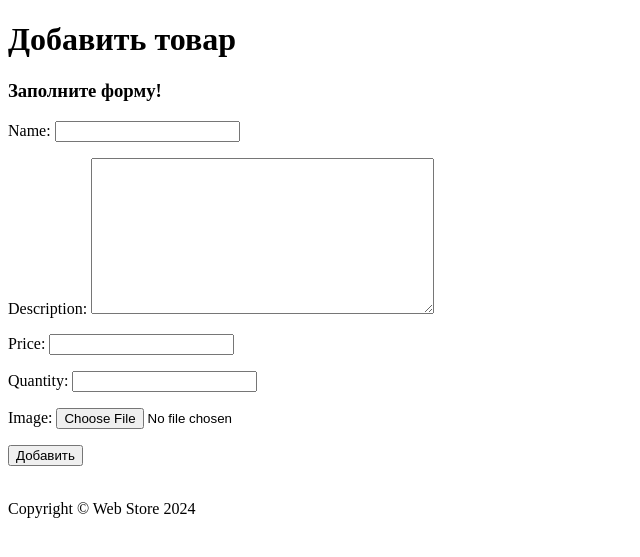
After one commit to PavelGrosberg/GB_Django_Project, a Django app: page /products/add/ in a window 1280 px wide. The commit adds this page. Shown: the top 557 px of the page, without its empty margins (0-640 px from the left). Run offline with Django 4.2, Linux system fonts and the light colour scheme.

Commit message:
Seminar4 HomeWork Commit

```diff
--- /dev/null
+++ b/web_store/products/forms.py
@@ -0,0 +1,21 @@
+from django import forms
+from .models import Product
+
+
+class ProductForm(forms.Form):
+    name = forms.CharField(max_length=255)
+    description = forms.CharField(widget=forms.Textarea)
+    price = forms.DecimalField(min_value=0, max_digits=10, decimal_places=2)
+    quantity = forms.IntegerField(min_value=1)
+    image = forms.ImageField()
+
+    def save(self):
+        cleaned_data = self.cleaned_data
+        product = Product.objects.create(
+            name=cleaned_data['name'],
+            description=cleaned_data['description'],
+            price=cleaned_data['price'],
+            quantity=cleaned_data['quantity'],
+            image=cleaned_data['image']
+        )
+        return product
--- a/web_store/products/models.py
+++ b/web_store/products/models.py
@@ -7,6 +7,7 @@ class Product(models.Model):
     price = models.DecimalField(max_digits=10, decimal_places=2)
     quantity = models.IntegerField()
     added_date = models.DateField(auto_now_add=True)
+    image = models.ImageField(upload_to='images/', default='Add image', blank=True)
 
     def __str__(self):
         return f'Product: {self.name}, price: {self.price}'
--- /dev/null
+++ b/web_store/products/templates/products/add_product.html
@@ -0,0 +1,13 @@
+{% extends 'base.html' %}
+
+{% block title %}Добавление товара{% endblock %}
+
+{% block content %}
+    <h1>Добавить товар</h1>
+    <h3>{{ message }}</h3>
+    <form action="{% url 'add_product' %}" method="post" enctype="multipart/form-data">
+        {% csrf_token %}
+        {{ form.as_p }}
+        <button type="submit">Добавить</button>
+    </form>
+{% endblock %}
--- a/web_store/products/urls.py
+++ b/web_store/products/urls.py
@@ -1 +1,10 @@
 from django.urls import path
+
+from .views import add_product, fetch_product, fetch_product_list, edit_product
+
+urlpatterns = [
+    path('add/', add_product, name='add_product'),
+    path('edit/<int:product_id>/', edit_product, name='edit_product'),
+    path('list/', fetch_product_list, name='product_list'),
+    path('<int:product_id>/', fetch_product, name='product_view'),
+]
--- a/web_store/products/views.py
+++ b/web_store/products/views.py
@@ -1 +1,62 @@
-from django.shortcuts import render
+from django.shortcuts import render, redirect, get_object_or_404
+
+from .forms import ProductForm
+from .models import Product
+
+
+def add_product(request):
+    if request.method == 'POST':
+        form = ProductForm(request.POST, request.FILES)
+        if form.is_valid():
+            name = form.cleaned_data['name']
+            description = form.cleaned_data['description']
+            price = form.cleaned_data['price']
+            quantity = form.cleaned_data['quantity']
+            image = form.cleaned_data['image']
+            product = Product(
+                name=name,
+                description=description,
+                price=price,
+                quantity=quantity,
+                image=image
+            )
+            product.save()
+            return redirect('product_list')
+    else:
+        form = ProductForm()
+        message = 'Заполните форму!'
+    return render(request, 'products/add_product.html', {'form': form, 'message': message})
+
+
+def fetch_product_list(request):
+    products = Product.objects.all()
+    return render(request, 'products/product_list.html', {'products': products})
+
+
+def fetch_product(request, product_id):
+    product = get_object_or_404(Product, pk=product_id)
+    return render(request, 'products/product_list.html', {'product': product})
+
+
+def edit_product(request, product_id):
+    product = get_object_or_404(Product, pk=product_id)
+
+    if request.method == 'POST':
+        form = ProductForm(request.POST, request.FILES)
+        if form.is_valid():
+            product.name = form.cleaned_data['name']
+            product.description = form.cleaned_data['description']
+            product.price = form.cleaned_data['price']
+            product.quantity = form.cleaned_data['quantity']
+            product.image = form.cleaned_data['image']
+            product.save()
+            return redirect('product_list')
+    else:
+        form = ProductForm(initial={
+            'name': product.name,
+            'description': product.description,
+            'price': product.price,
+            'quantity': product.quantity,
+            'image': product.image
+        })
+    return render(request, 'products/edit_product.html', {'form': form, 'product': product})
--- a/web_store/templates/base.html
+++ b/web_store/templates/base.html
@@ -14,7 +14,10 @@
     {% endblock %}
 
     <footer>
-         <p> Copyright &copy; Web Store 2024</p>
+        <br>
+        {% load i18n %}
+        {% now "Y" as current_year %}
+        {% blocktranslate %}<p>Copyright &copy; Web Store {{ current_year }} </p>{% endblocktranslate %}
     </footer>
 
 </body>
--- a/web_store/web_store/urls.py
+++ b/web_store/web_store/urls.py
@@ -14,6 +14,8 @@ Including another URLconf
     1. Import the include() function: from django.urls import include, path
     2. Add a URL to urlpatterns:  path('blog/', include('blog.urls'))
 """
+from django.conf import settings
+from django.conf.urls.static import static
 from django.contrib import admin
 from django.urls import path, include
 
@@ -21,6 +23,8 @@ urlpatterns = [
     path('admin/', admin.site.urls),
     path('', include('main.urls')),
     # path('customers/', include('customers.urls')),
-    # path('products/', include('products.urls')),
+    path('products/', include('products.urls')),
     path('orders/', include('orders.urls')),
 ]
+if settings.DEBUG:
+    urlpatterns += static(settings.MEDIA_URL, document_root=settings.MEDIA_ROOT)
```
Also changed, not shown: web_store/products/templates/products/edit_product.html (added, +12 -0 lines), web_store/products/templates/products/product_detail.html (added, +13 -0 lines), web_store/products/templates/products/product_list.html (added, +27 -0 lines), web_store/web_store/settings.py (+7 -2 lines), web_store/db.sqlite3, web_store/products/migrations/0002_product_image.py (added), web_store/products/migrations/0003_alter_product_image.py (added).
